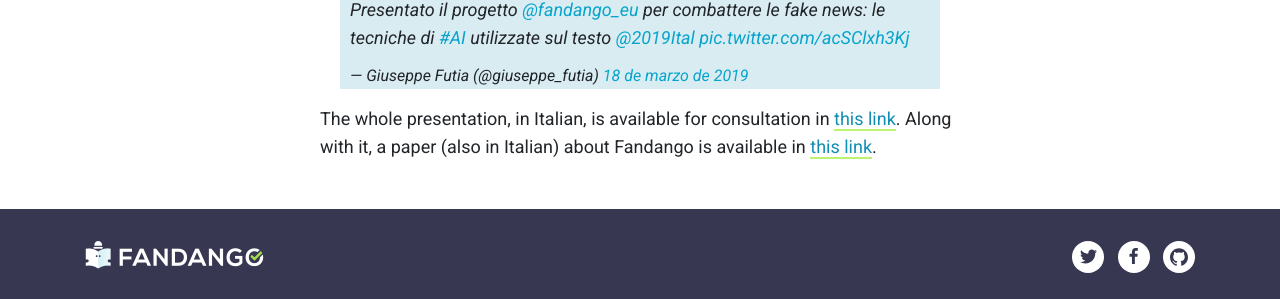
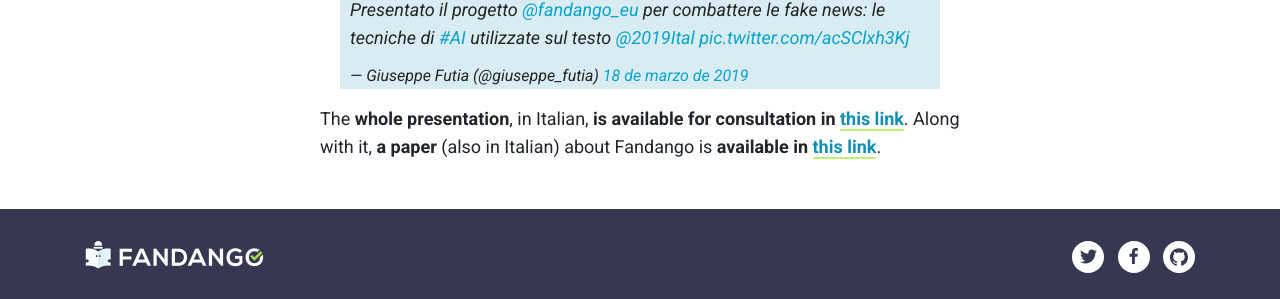
Before and after one commit to fandangOrg/fandango-web, a Jekyll site: the page built from _posts/2019-06-03-fandango-is-presented-at-ital-ia.markdown, in a window 1280 px wide. Shown: the part 1278-1577 px from the top of the page. Built offline with Jekyll 4.4.1, drawn with Linux system fonts in a browser that asks for light colours; comment, search, counter and statistics services are not loaded.

```diff
--- a/_posts/2019-06-03-fandango-is-presented-at-ital-ia.markdown
+++ b/_posts/2019-06-03-fandango-is-presented-at-ital-ia.markdown
@@ -13,4 +13,4 @@ Massimo Magaldi, from [Engineering Ingegneria Informatica](https://www.eng.it/en
 
 
 
-The whole presentation, in Italian, is available for consultation in [this link](http://www.ital-ia.it/submission/211/presentation). Along with it, a paper (also in Italian) about Fandango is available in [this link](http://www.ital-ia.it/submission/211/paper).
+The **whole presentation**, in Italian, **is available for consultation in [this link](http://www.ital-ia.it/submission/211/presentation)**. Along with it, **a paper** (also in Italian) about Fandango is **available in [this link](http://www.ital-ia.it/submission/211/paper)**.
```
